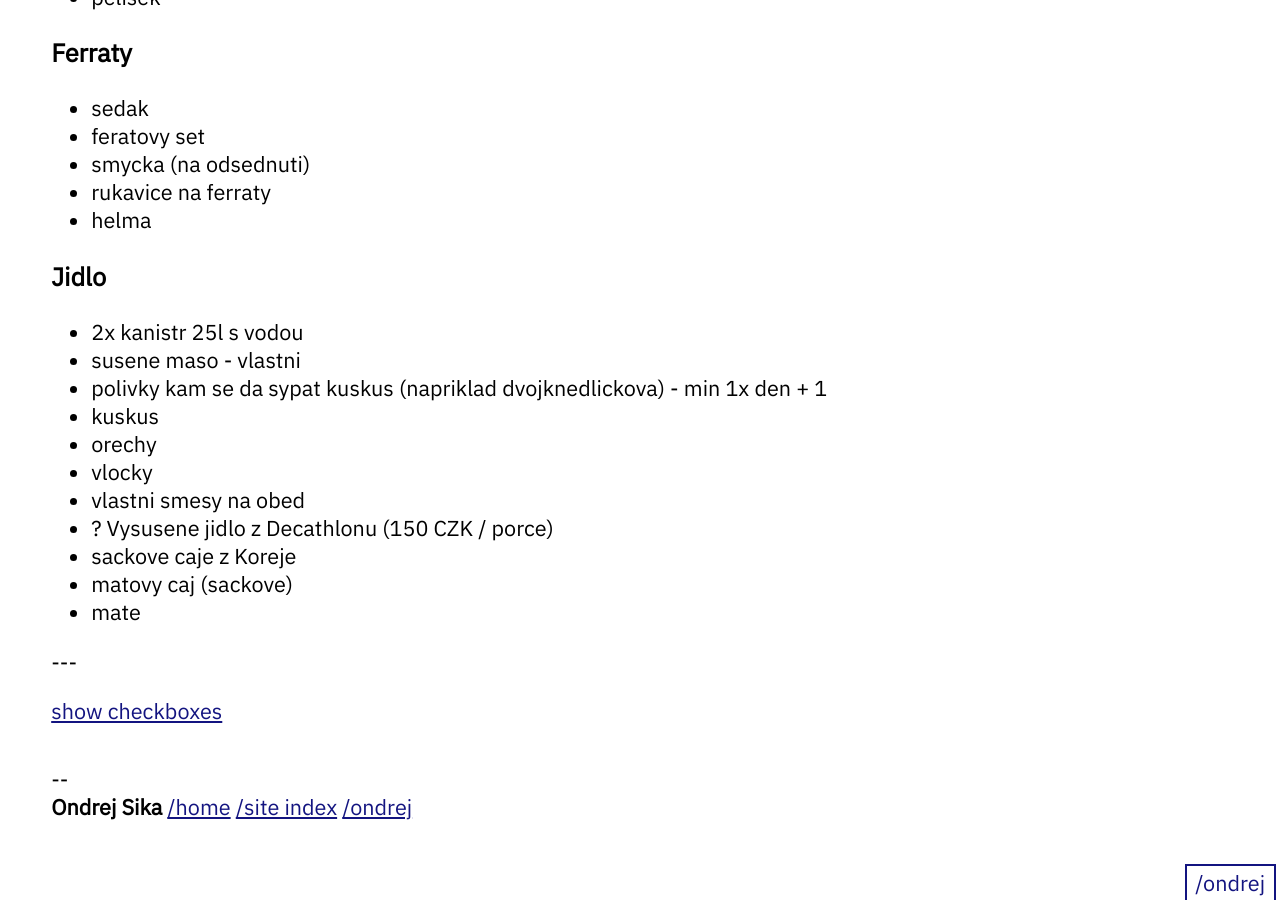
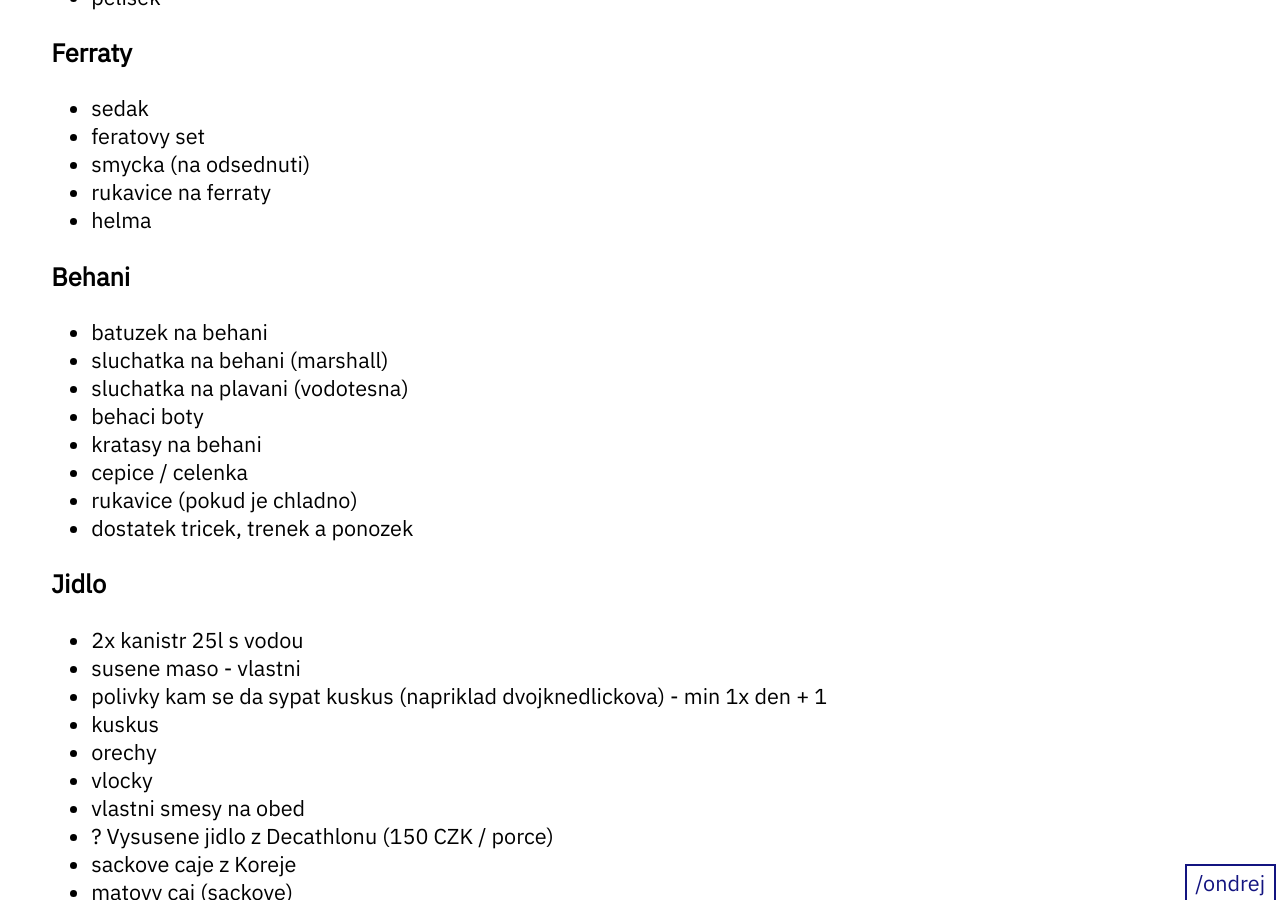
Before and after one commit to ondrejsika/ondrejsika.com, a Jekyll site: the page built from ondrej/checklists/mountains.md, in a window 1280 px wide and 900 px high, scrolled down 1596 px. Built offline with Jekyll 4.4.1, drawn with Linux system fonts in a browser that asks for light colours.

Commit message:
feat(ondrej/checklists/mountains): Add running stuff

```diff
--- a/ondrej/checklists/mountains.md
+++ b/ondrej/checklists/mountains.md
@@ -66,6 +66,17 @@
 - rukavice na ferraty
 - helma
 
+### Behani
+
+- batuzek na behani
+- sluchatka na behani (marshall)
+- sluchatka na plavani (vodotesna)
+- behaci boty
+- kratasy na behani
+- cepice / celenka
+- rukavice (pokud je chladno)
+- dostatek tricek, trenek a ponozek
+
 ### Jidlo
 
 - 2x kanistr 25l s vodou
```
